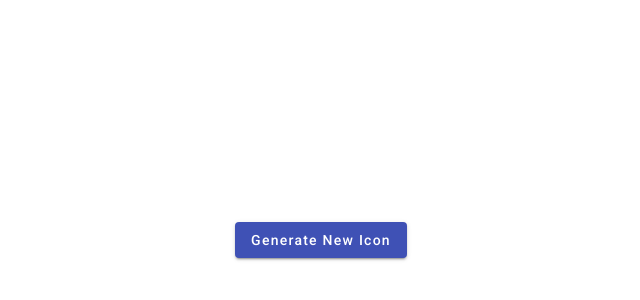
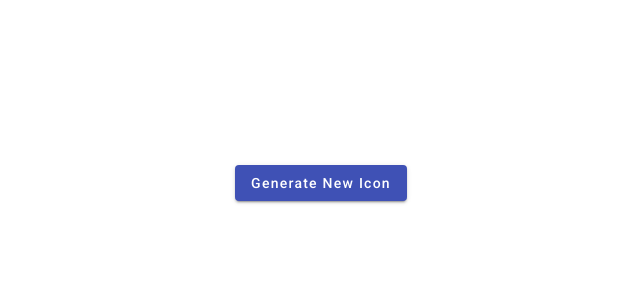
Before and after one commit to almalmalm/docusketch, an Angular app: page / in a window 1280 px wide. Shown: the part 160-460 px from the top of the page, without its empty margins (319-959 px from the left). Built offline with nearby package versions, Linux system fonts and the light colour scheme.

Commit message:
feat: add height styles to component

```diff
--- a/src/app/app.component.css
+++ b/src/app/app.component.css
@@ -0,0 +1,8 @@
+.generator {
+  display: flex;
+  flex-direction: column;
+  align-items: center;
+  gap: 16px;
+  height: 150px;
+  justify-content: space-between;
+}
--- a/src/app/app.component.html
+++ b/src/app/app.component.html
@@ -1 +1 @@
-<app-icon-generator></app-icon-generator>
+<app-icon-generator class="generator"></app-icon-generator>
--- a/src/app/components/icon-generator/icon-generator.component.ts
+++ b/src/app/components/icon-generator/icon-generator.component.ts
@@ -1,5 +1,5 @@
 import { Component } from '@angular/core';
-import { fas } from '@fortawesome/free-solid-svg-icons';
+import { IconDefinition, fas } from '@fortawesome/free-solid-svg-icons';
 
 @Component({
   selector: 'app-icon-generator',
@@ -9,20 +9,17 @@ import { fas } from '@fortawesome/free-solid-svg-icons';
 export class IconGeneratorComponent {
   faIcons = fas;
 
-  randomIcon: any;
+  randomIcon: IconDefinition | undefined;
 
-  constructor() {
-    console.log(this.randomIcon);
-  }
+  constructor() {}
 
   generateIcon() {
     const randomKey = Object.keys(fas);
     const randomIcon = randomKey[Math.floor(Math.random() * randomKey.length)];
+    const result = fas[`${randomIcon}`];
 
-    const final = fas[`${randomIcon}`];
-    console.log(final);
     setTimeout(() => {
-      this.randomIcon = final;
+      this.randomIcon = result;
     }, 3000);
   }
 }
```
Also changed, not shown: src/styles.css (+8 -2 lines).
